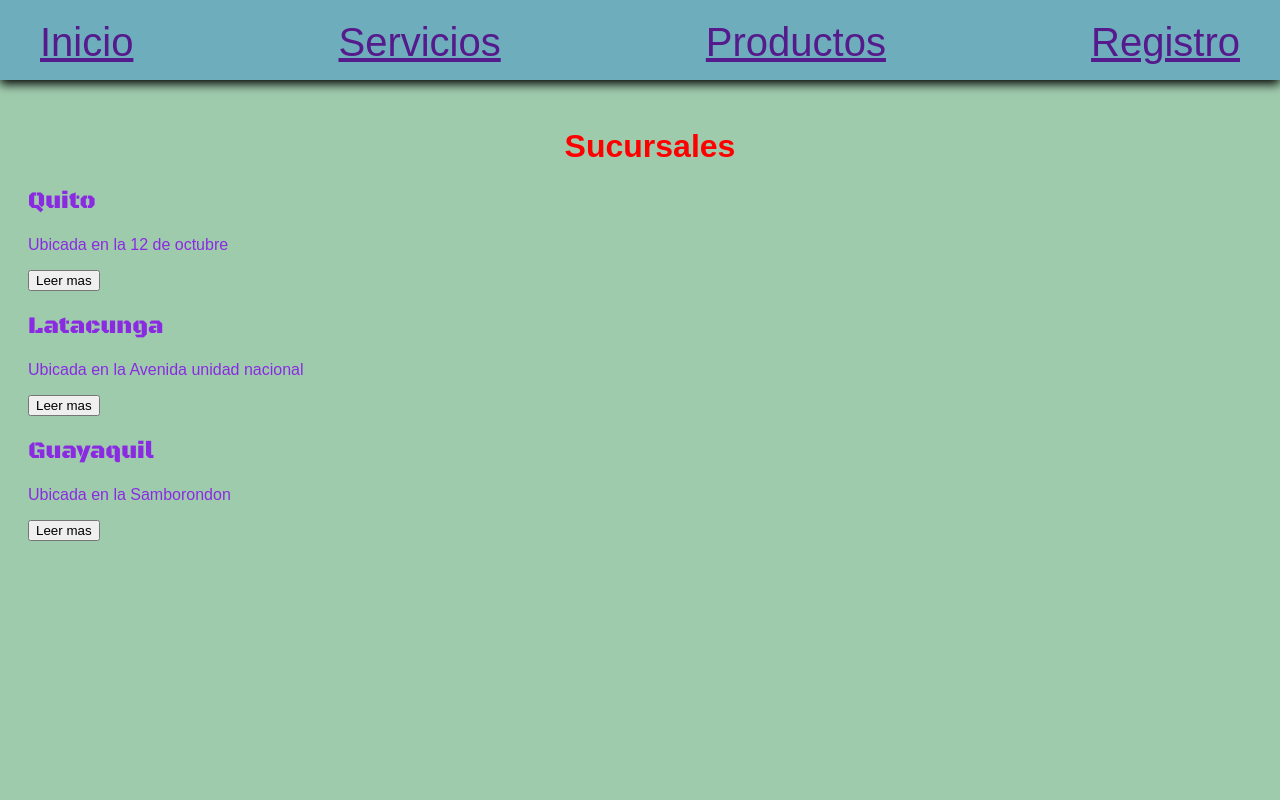
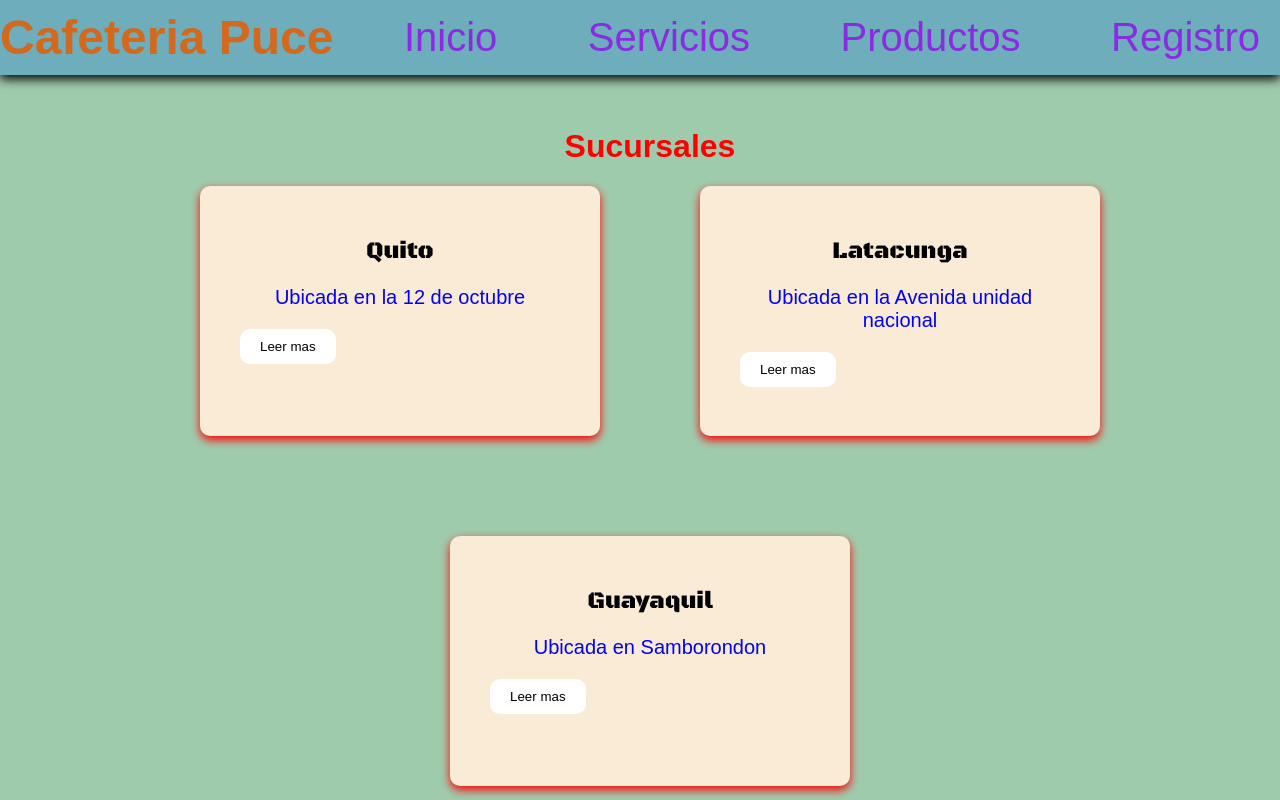
Before and after one commit to jdtriana26/rda2-clase1, a website built with Vite: page index.html in a window 1280 px wide. Built offline with nearby package versions, Linux system fonts and the light colour scheme.

Commit message:
actualizacion estilos

```diff
--- a/index.html
+++ b/index.html
@@ -20,6 +20,7 @@
 
 <body style="background-color: #9FCBAD;" >
   <nav class="nav">
+    <div class="logo">Cafeteria Puce</div>
     <a href="">Inicio</a>
     <a href="">Servicios</a>
     <a href="">Productos</a>
@@ -28,23 +29,23 @@
 
   <h1 id="titulo">Sucursales</h1>
 
-  <div>
-    <div>
+  <div class="contendor_principal">
+    <div class="tarjeta">
       <h2>Quito</h2>
       <p>Ubicada en la 12 de octubre</p>
-      <button>Leer mas</button>
+      <button class="boton">Leer mas</button>
     </div>
 
-    <div>
+    <div class="tarjeta">
       <h2>Latacunga</h2>
       <p>Ubicada en la Avenida unidad nacional</p>
-      <button>Leer mas</button>
+      <button class="boton">Leer mas</button>
     </div>
 
-    <div>
+    <div class="tarjeta">
       <h2>Guayaquil</h2>
-      <p>Ubicada en la Samborondon</p>
-      <button>Leer mas</button>
+      <p>Ubicada en Samborondon</p>
+      <button class="boton">Leer mas</button>
     </div>
 
   </div>
--- a/src/style.css
+++ b/src/style.css
@@ -20,22 +20,86 @@ body{
 
 /*selector clase*/
 
+.logo{
+  color: chocolate;
+  font-size: 3rem;
+  font-weight: bolder;
+
+}
+
 .nav{
   position: fixed;
   top: 0;
   right: 0;
   width: 100%;
-  padding: 15px 40px;
-  color: blueviolet;
   background-color: #6EADBC;
   box-shadow: 0 4px 10px rgb(0, 0, 0, 1);
   z-index: 1000;
-  padding-top: 20px;
   display: flex;
   align-items: center;
   justify-content: space-between;
+}
+
+.nav > a{
+  color: blueviolet;
   font-size: 40px;
+  padding: 15px 20px;
+  text-decoration: none;
 }
+.nav > a:hover{
+  color: blanchedalmond;
+  transition: color 0.3s ease;
+}
+
+.contendor_principal{
+  display: flex;
+  flex-wrap: wrap;
+  justify-content: center;
+  gap: 100px;
+  padding: 0 40px;
+}
+
+.tarjeta{
+  background-color: antiquewhite;
+  width: 400px;
+  height: 250px;
+  padding: 30px;
+  border-radius: 10px;
+  box-shadow: 0 4px 10px red;
+}
+
+.tarjeta > h2{
+  margin-bottom: 15px;
+  color: black;
+  text-align: center;
+}
+
+.tarjeta > p {
+  font-size: 20px;
+  margin-bottom: 10px;
+  color: blue;
+  text-align: center;
+}
+
+.tarjeta:hover{
+  transform: translateY(-5px);
+  box-shadow: 0 4px 10px blue;
+}
+
+.boton{
+  justify-content: center;
+  padding: 10px 20px;
+  margin: 10px;
+  border: none;
+  border-radius: 10px;
+  background-color: white;
+  cursor: pointer;
+}
+
+.boton:hover{
+  background-color: grey;
+}
+
 
 /*selector id*/
 
```
